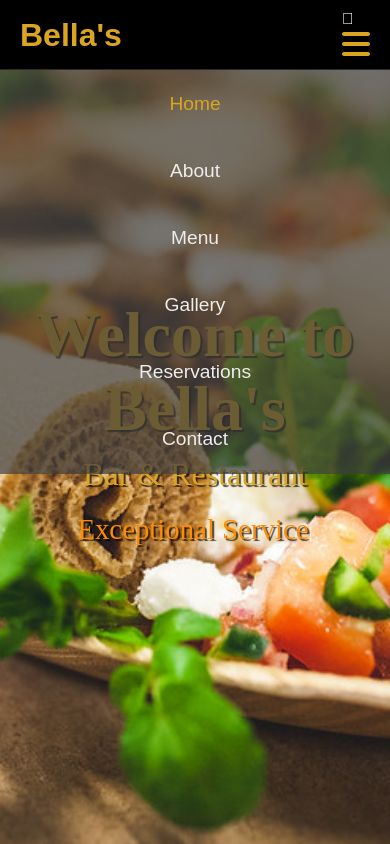
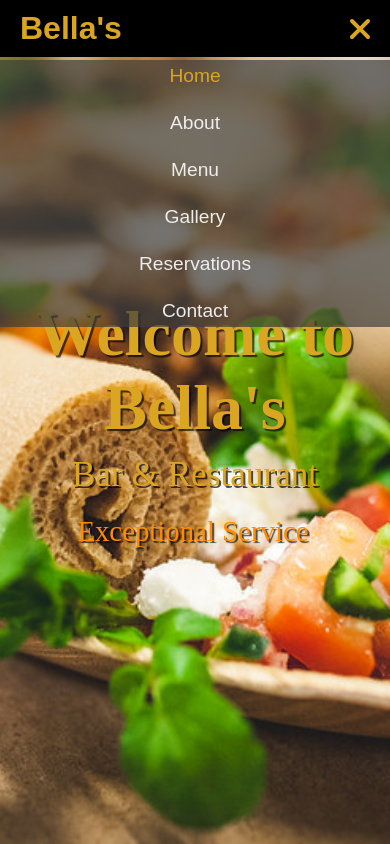
Before and after one commit to ZakiTes/bella2, a plain HTML site: page index.html in a window 390 px wide. Both pictures are taken after a click on the element 356 px from the left and 28 px from the top of the page. Shown: the top 844 px of the page. Drawn offline with nearby package versions, Linux system fonts and the light colour scheme.

Commit message:
menu icon

```diff
--- a/css/styles.css
+++ b/css/styles.css
@@ -112,12 +112,12 @@ header.sticky {
 }
 
 .home-content p {
-    font-size: 2em;
+    font-size: 2.2em;
     font-family: Brush Script MT;
     color: goldenrod;
     margin-bottom: 20px;
     animation: fadeIn 2s ease;
-    text-shadow: 2px 2px 1px rgba(0, 0, 0, 0.7);
+    text-shadow: 2px 2px 0px   rgba(0, 0, 0, 0.7);
 }
 
 .multiple-text {
@@ -254,7 +254,6 @@ header.sticky {
         cursor: pointer;
         pointer-events: auto;
         z-index: 1001; /* Make sure the menu icon is above any other elements */
-        position: relative;
     }
 
     .navbar {
@@ -262,7 +261,7 @@ header.sticky {
         transition: all 0.3s ease;
         flex-direction: column;
         background-color: black;
-        position: absolute;
+        position: relative;
         top: 60px;
         right: 0;
         width: 100%;
@@ -272,22 +271,19 @@ header.sticky {
 
     .navbar.active {
         display: flex;
-        flex-direction: column;
         background-color: rgba(62, 62, 62, 0.7); /* Slightly transparent black background */
         position: absolute;
-        top: 8.2vh;
         right: 0;
         width: 100%;
-        height: 48vh; /* Full screen height */
         justify-content: center;
         align-items: center;
-        z-index: 999; /* Ensure it appears above other content */
         transition: transform 0.5s ease-in-out, background-color 0.3s ease;
         transform: translateX(0); /* Menu slides in smoothly */
+
     }
 
     .navbar a {
-        padding: 15px 0;
+        padding: 5px;
         width: 100%;
         font-size: 1.2em;
         color: rgb(239, 236, 236);
@@ -297,7 +293,7 @@ header.sticky {
     /* Style for the circular dotted icon */
     #menu-icon.fa-ellipsis-v {
         font-size: 1.8em;
-        color: goldenrod;
+        color: rgb(255, 255, 255);
     }
 
 
--- a/index.html
+++ b/index.html
@@ -5,7 +5,7 @@
     <meta name="viewport" content="width=device-width, initial-scale=1.0">
     <title>Elegant Restaurant</title>
     <link rel="stylesheet" href="css/styles.css">
-    <link rel="stylesheet" href="https://cdnjs.cloudflare.com/ajax/libs/font-awesome/6.0.0-beta3/css/all.min.css">
+    <link rel="stylesheet" href="https://cdnjs.cloudflare.com/ajax/libs/font-awesome/6.6.0/css/all.min.css" integrity="sha512-Kc323vGBEqzTmouAECnVceyQqyqdsSiqLQISBL29aUW4U/M7pSPA/gEUZQqv1cwx4OnYxTxve5UMg5GT6L4JJg==" crossorigin="anonymous" referrerpolicy="no-referrer" />
 </head>
 <body>
 
@@ -14,7 +14,7 @@
         <a href="#" class="logo">Bella's</a>
 
         <div id="menu-icon-wrapper">
-            <svg class="fa-solid fa-bars" id="menu-icon">  </svg>
+            <i id="menu-icon" class="fa fa-bars"></i>
         </div>
 
 
--- a/js/main.js
+++ b/js/main.js
@@ -2,12 +2,29 @@ console.log("Script loaded");
 
 // Toggle the mobile menu
 let menuIcon = document.getElementById('menu-icon-wrapper');
+
 let navbar = document.querySelector('.navbar');
 
+const barsIcon = `
+    <svg class="fa fa-bars" id="menu-icon" xmlns="http://www.w3.org/2000/svg" viewBox="0 0 24 24">
+        <path d="M3 12h18M3 6h18M3 18h18" stroke="currentColor" stroke-width="2" fill="none" />
+    </svg>
+`;
+
+const xmarkIcon = `
+    <svg class="fa fa-xmark" id="menu-icon" xmlns="http://www.w3.org/2000/svg" viewBox="0 0 24 24">
+        <path d="M18 6L6 18M6 6l12 12" stroke="currentColor" stroke-width="2" fill="none" />
+    </svg>
+`;
+
 menuIcon.onclick = () => {
-    console.log("clicked!!");
-    menuIcon.classList.toggle('fa-xmark');
     navbar.classList.toggle('active');
+
+    if (navbar.classList.contains('active')) {
+        menuIcon.innerHTML = xmarkIcon; // Replace with xmark icon
+    } else {
+        menuIcon.innerHTML = barsIcon; // Replace with bars icon
+    }
 };
 
 
```
